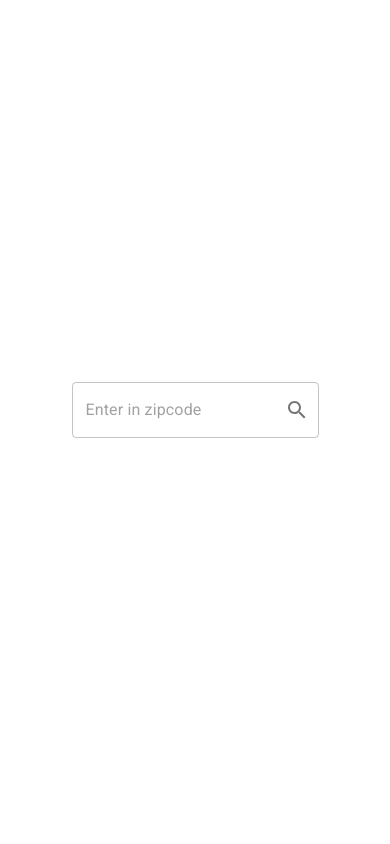
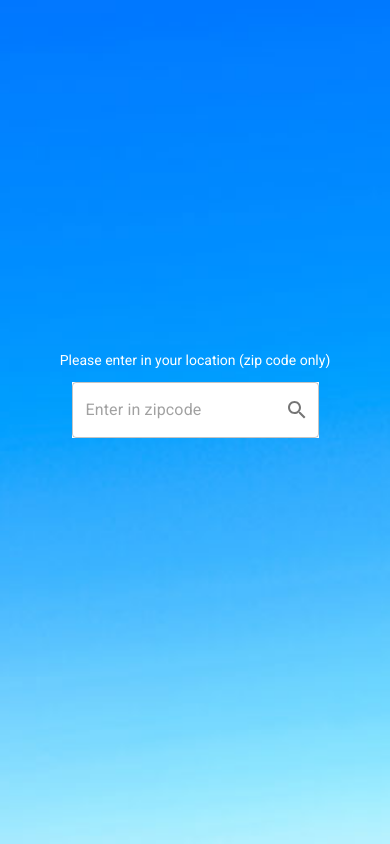
Before and after one commit to brobertson3/weather-app-improved, a React (Create React App) app: page / in a window 390 px wide. Built offline with nearby package versions, Linux system fonts and the light colour scheme.

Commit message:
Removed comment for the mobile background image

```diff
--- a/src/index.css
+++ b/src/index.css
@@ -19,7 +19,7 @@
   align-items: center; */
 }
 
-/* main.day {
+main.day {
   background: url(img/daytime-mobile.jpg) no-repeat center center fixed;
   background-size: cover;
 }
@@ -27,7 +27,7 @@
 main.night {
   background: url(img/night-mobile.jpg) no-repeat center center fixed;
   background-size: cover;
-} */
+}
 
 .main-container {
   height: 100vh;
```
